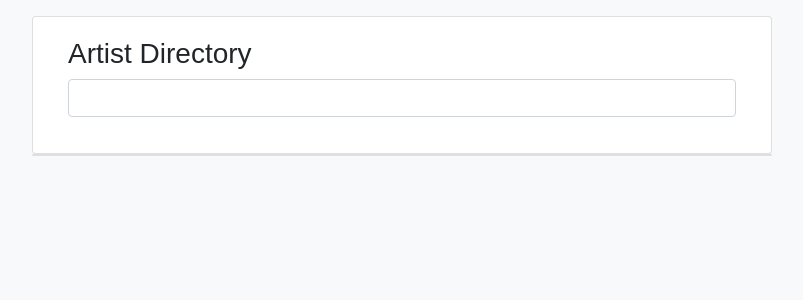
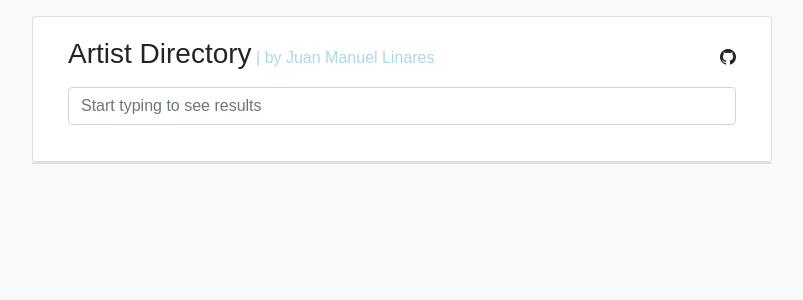
Before and after one commit to jmlinares2019/Angular-artists-directory, an Angular app: page / in a window 1280 px wide. Shown: the top 300 px of the page, without its empty margins (238-1041 px from the left). Built offline with nearby package versions, Linux system fonts and the light colour scheme; a web font is replaced by a local one.

Commit message:
Style tweakings

```diff
--- a/src/app/app.component.css
+++ b/src/app/app.component.css
@@ -1,4 +1,22 @@
+.nav-menu{
+    display: flex;
+    justify-content: space-between;
+    align-items: baseline;
+}
 
+.home-link{
+    color: inherit;
+    text-decoration: none;
+}
+
+.by-signature{
+    font-size: 1rem;
+    color: lightblue;
+}
+
+.gh-link{
+    color: inherit;
+}
 
 .artist-pic{
     width: 70px;
--- a/src/app/app.component.html
+++ b/src/app/app.component.html
@@ -2,13 +2,24 @@
   <div class="row justify-content-center">
     <div class="card mt-3 col-md-12 col-lg-8">
       <div class="card-body">
-        <h3 clss="mb-0">Artist Directory</h3>
+        <nav class="nav-menu">
+          <a href="/" class="home-link">
+            <h3 clss="mb-0">Artist Directory<span class="by-signature"> | by Juan Manuel Linares</span></h3>
+          </a>
+          <a href="https://github.com/jmlinares2019/Angular-artists-directory" target="_blank" class="gh-link">
+            <i class="bi bi-github"></i>
+          </a>
+        </nav>
         <div class="form-group">
           <div class="form-label"
-          *ngIf="query"><!--if 'query' is true (exists / has a value) -->
-            <strong>For: {{ query }}</strong></div>
-          <input class="form-control mt-2" type="text"
-          [(ngModel)]="query">
+              *ngIf="query"><!--if 'query' is true (exists / has a value) -->
+              <strong>For: {{ query }}</strong>
+          </div>
+          <input
+              type="text"
+              placeholder="Start typing to see results"
+              class="form-control mt-2"
+              [(ngModel)]="query">
         </div><!-- form group-->
       </div><!--card-body-->
     </div><!-- card-->
@@ -35,8 +46,8 @@
   </div><!-- container -->
 
   <app-artist-detail
-  *ngIf="currentArtist"
-  [currentArtist]="currentArtist">
+    *ngIf="currentArtist"
+    [currentArtist]="currentArtist">
   </app-artist-detail>
 
 
```
